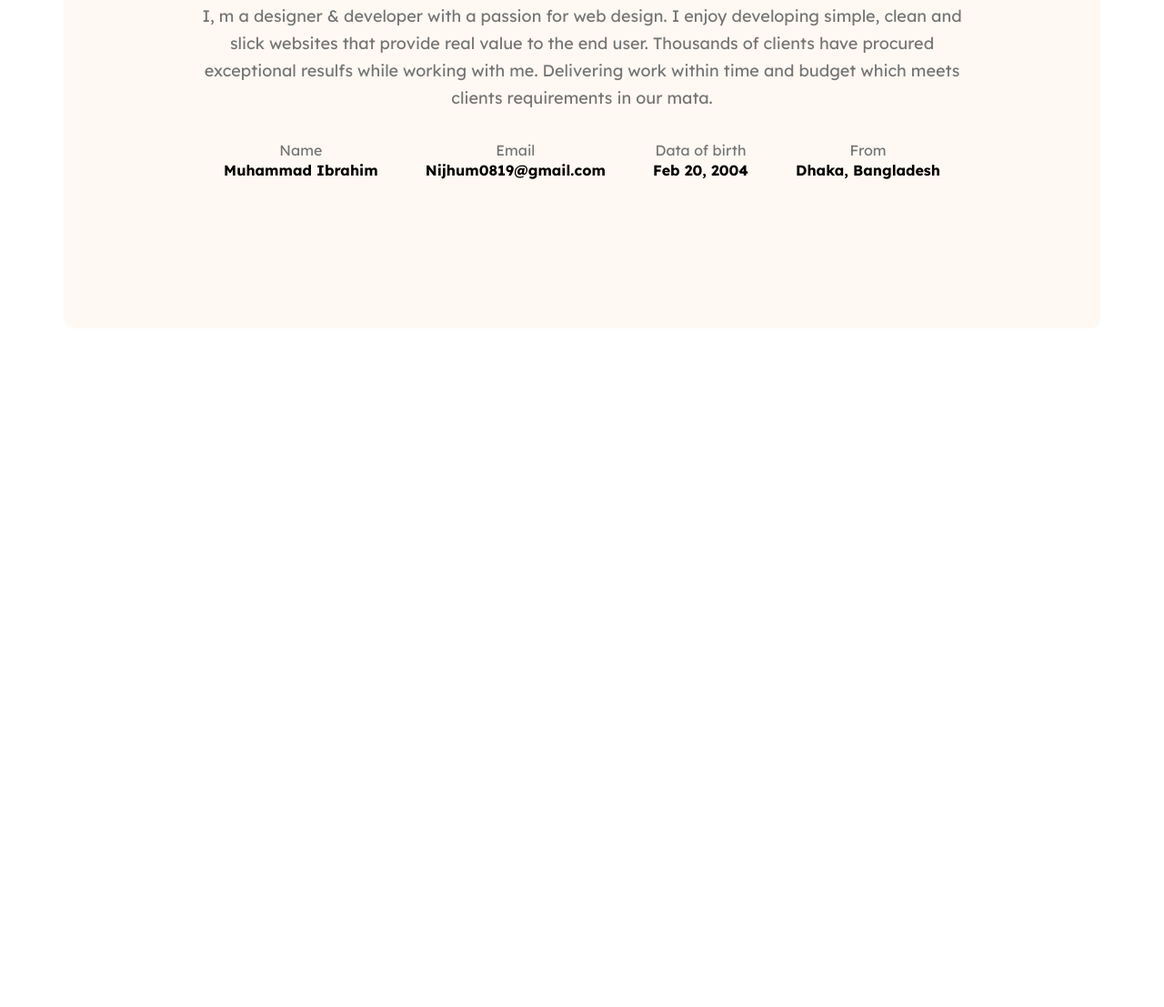
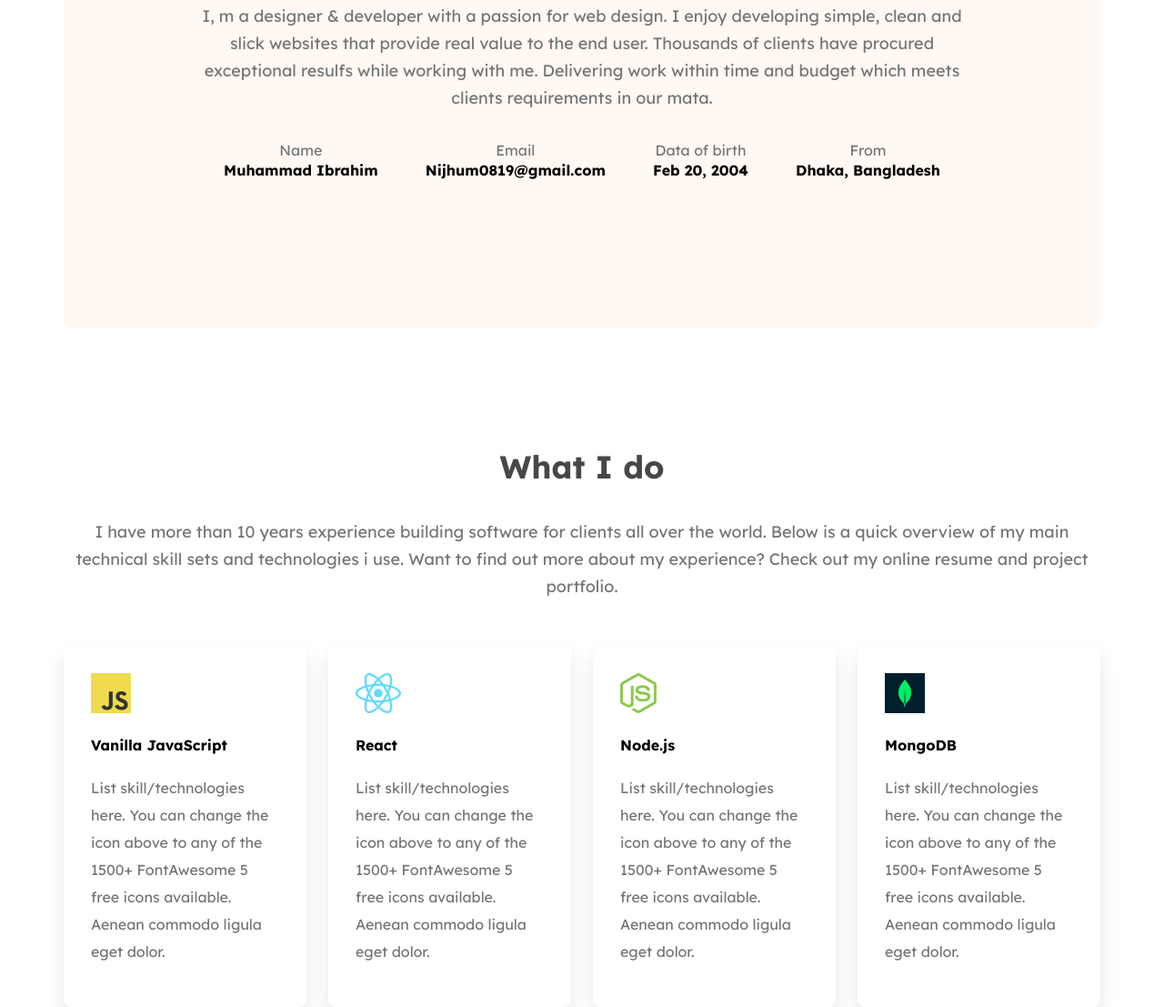
Before and after one commit to ibrahim0891/Ph-Portfolio, a plain HTML site: page index.html in a window 1280 px wide. Shown: the part 1243-2350 px from the top of the page at 91% size. Before the commit the page ends 1604 px from the top, so only its background shows below. Drawn offline with Linux system fonts and the light colour scheme.

Commit message:
added skills list cards

```diff
--- a/index.html
+++ b/index.html
@@ -22,7 +22,8 @@
                 <div class="banner-content">
                     <h4 class="banner-greeting">Hi, I am</h4>
                     <h1 class="banner-title">Muhammad Ibrahim</h1>
-                    <p class="banner-description">Shot what able cold new see hold.Friendly as an betrayed formerly he. Morning because as to society behaved moments.</p>
+                    <p class="banner-description">Shot what able cold new see hold.Friendly as an betrayed formerly he.
+                        Morning because as to society behaved moments.</p>
                     <button class="btn-primary"> Download CV</button>
                     <button class="btn-primary"> Contact </button>
                 </div>
@@ -35,8 +36,10 @@
                     About Me
                 </h3>
                 <p class="section-description">
-                    I, m a designer & developer with a passion for web design. I enjoy developing simple, clean and slick websites that
-                    provide real value to the end user. Thousands of clients have procured exceptional resulfs while working with me.
+                    I, m a designer & developer with a passion for web design. I enjoy developing simple, clean and
+                    slick websites that
+                    provide real value to the end user. Thousands of clients have procured exceptional resulfs while
+                    working with me.
                     Delivering work within time and budget which meets clients requirements in our mata.
                 </p>
                 <div class="about-items">
@@ -59,6 +62,48 @@
                 </div>
             </section>
 
+            <!-- what i do seciton start -->
+
+            <section class="skills">
+                <h3 class="section-title skill-section-title"> What I do</h3>
+                <p class="section-description skill-section-description"> I have more than 10 years experience building software for clients all
+                    over the world. Below is a quick overview of my
+                    main technical skill sets and technologies i use. Want to find out more about my experience? Check
+                    out my online resume
+                    and project portfolio.</p>
+
+                <div class="skills-container">
+                    <div class="skill-card">
+                        <img src="./images/icons/js.png" alt="">
+                        <h4 class="skill-title">Vanilla JavaScript</h4>
+                        <p class="skill-description">List skill/technologies here. You can change the icon above to any
+                            of the 1500+ FontAwesome 5 free icons available.
+                            Aenean commodo ligula eget dolor.</p>
+                    </div>
+                    <div class="skill-card">
+                        <img src="./images/icons/react.png" alt="">
+                        <h4 class="skill-title">React</h4>
+                        <p class="skill-description">List skill/technologies here. You can change the icon above to any
+                            of the 1500+ FontAwesome 5 free icons available.
+                            Aenean commodo ligula eget dolor.</p>
+                    </div>
+                    <div class="skill-card">
+                        <img src="./images/icons/nodejs.png" alt="">
+                        <h4 class="skill-title">Node.js</h4>
+                        <p class="skill-description">List skill/technologies here. You can change the icon above to any
+                            of the 1500+ FontAwesome 5 free icons available.
+                            Aenean commodo ligula eget dolor.</p>
+                    </div>
+                    <div class="skill-card">
+                        <img src="./images/icons/mongo.png" alt="">
+                        <h4 class="skill-title">MongoDB</h4>
+                        <p class="skill-description">List skill/technologies here. You can change the icon above to any
+                            of the 1500+ FontAwesome 5 free icons available.
+                            Aenean commodo ligula eget dolor.</p>
+                    </div>
+                </div>
+            </section>
+
 
         </main>
         <footer>
--- a/styles/style.css
+++ b/styles/style.css
@@ -112,7 +112,9 @@ main {
     max-width: 1140px;
     margin: 0 auto;
 }
-
+main section {
+    margin-top: 130px;
+}
 /* ABout section */
 .about{
     background-color: var(--bg-secondary);
@@ -136,3 +138,34 @@ main {
     font-weight: bold;
     margin: 0.125rem;
 }
+
+/* what i do seciton  */
+
+.skills{
+    text-align: center;
+}
+
+.skills-container{
+    display: flex;
+    gap: 24px;
+}
+
+.skill-card{
+    padding:30px;
+    box-shadow: 0px 10px 20px rgba(0, 0, 0, 0.1);
+    /* filter: drop-shadow(0px 10px 20px rgba(0, 0, 0, 0.1)); */
+    text-align: left;
+    border-radius: 8px;
+}
+.skill-section-title{
+    margin-top: 130px;
+}
+.skill-section-description{
+    margin-bottom: 50px;
+}
+
+.skill-description{
+    font-weight: 400;
+    color: #757575;
+    line-height: 30px;
+}
```
